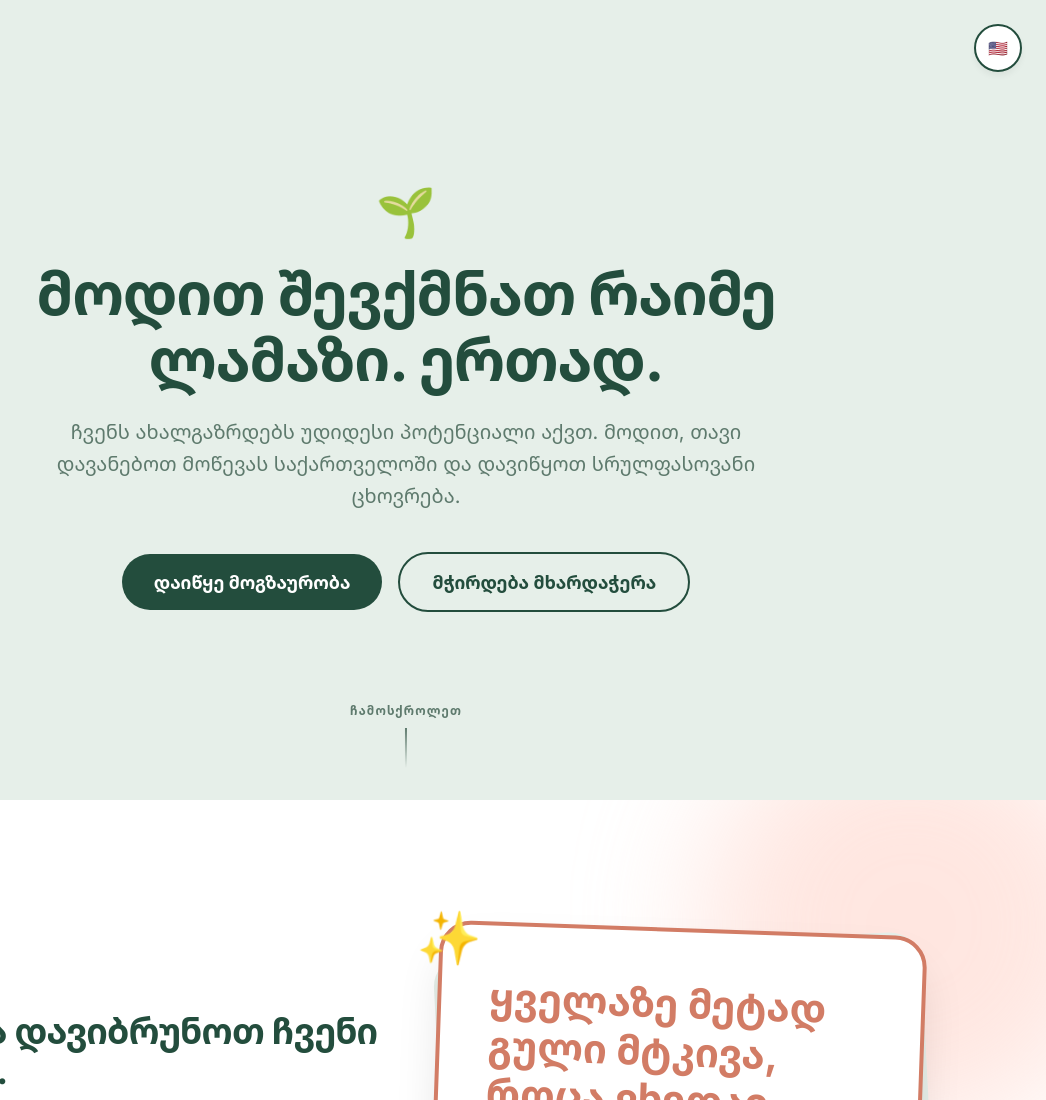
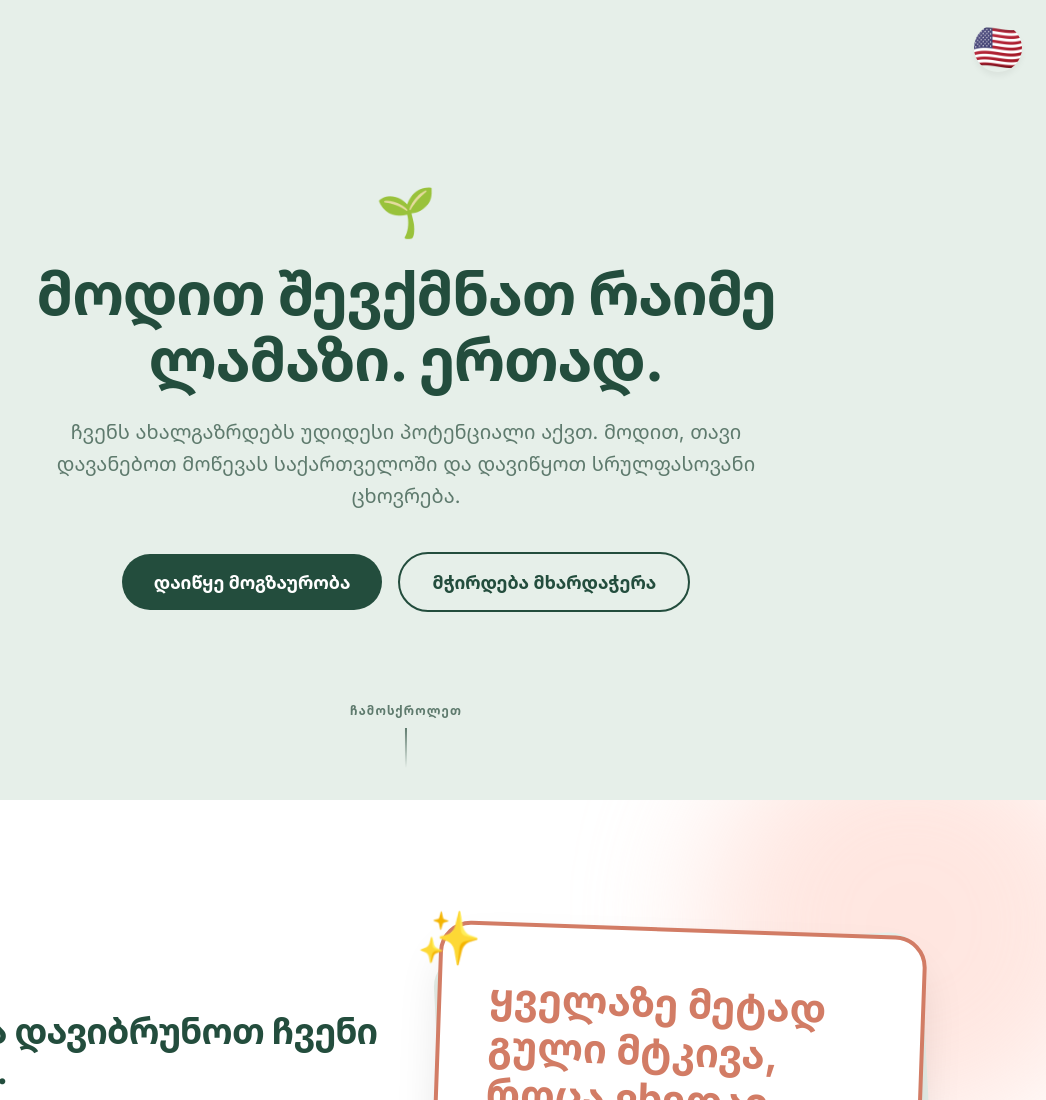
Before and after one commit to nurihq/stop-smoking-sakartvelo, a plain HTML site: page index.html in a window 1280 px wide. Shown: the top 1100 px of the page, without its empty margins (234-1280 px from the left). Drawn offline with Linux system fonts and the light colour scheme.

Commit message:
Make language toggle flag fill the circle

```diff
--- a/styles.css
+++ b/styles.css
@@ -399,17 +399,21 @@ body {
     top: 1.5rem;
     right: 1.5rem;
     z-index: 100;
-    background: var(--color-white);
-    color: var(--color-forest);
-    font-weight: 700;
-    font-size: 1rem;
+    background: transparent;
+    border: none;
     width: 3rem;
     height: 3rem;
     border-radius: 50%;
-    border: 2px solid var(--color-forest);
     cursor: pointer;
     box-shadow: 0 4px 6px rgba(0, 0, 0, 0.05);
     transition: all 0.2s ease;
+    display: flex;
+    align-items: center;
+    justify-content: center;
+    font-size: 3rem;
+    /* Make emoji fill the circle */
+    line-height: 1;
+    overflow: hidden;
 }
 
 .lang-btn:hover {
```
